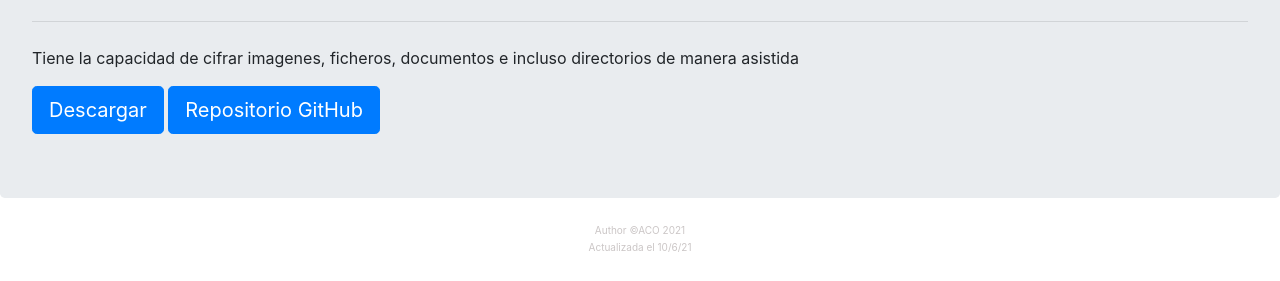
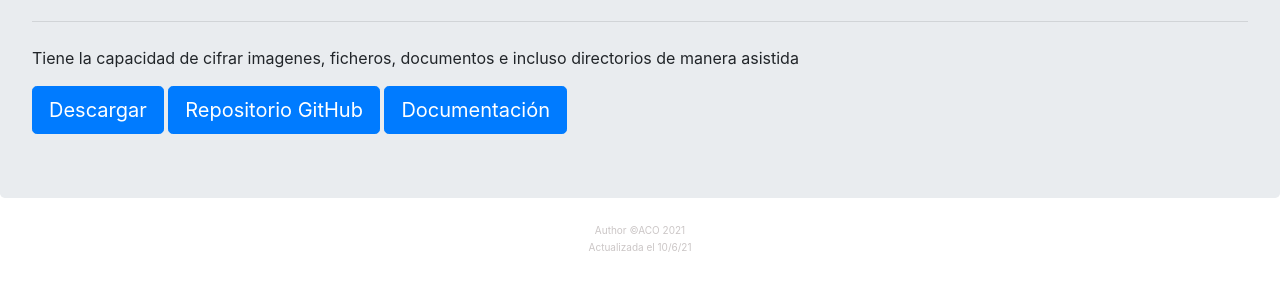
Before and after one commit to ACO-626/criptonita, a plain HTML site: page index.html in a window 1280 px wide. Shown: the part 519-800 px from the top of the page. Drawn offline with Linux system fonts and the light colour scheme.

Commit message:
Agregamos hoja de documentación

```diff
--- a/index.html
+++ b/index.html
@@ -66,6 +66,7 @@
   <p>Tiene la capacidad de cifrar imagenes, ficheros, documentos e incluso directorios de manera asistida</p>
   <a class="btn btn-primary btn-lg" href="file/criptonita.sh" role="button">Descargar</a>
   <a class="btn btn-primary btn-lg" href="https://github.com/ACO-626/criptonita" role="button">Repositorio GitHub</a>
+   <a class="btn btn-primary btn-lg" href="file/criptonitaDoc.pdf" role="button">Documentación</a>
 </div>
 <!-- Fin de Hola -->
 
```
Also changed, not shown: 1 other file.
